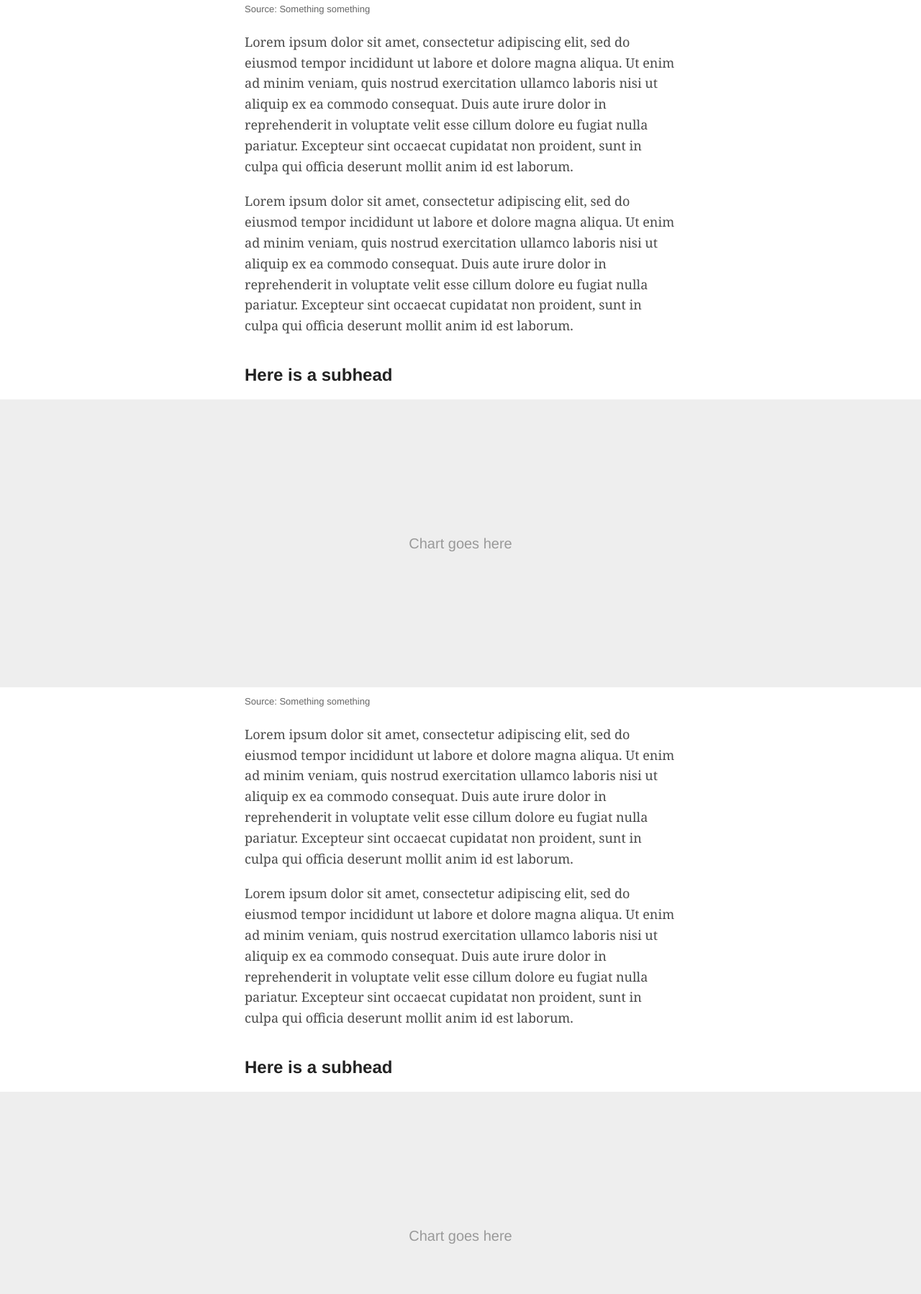
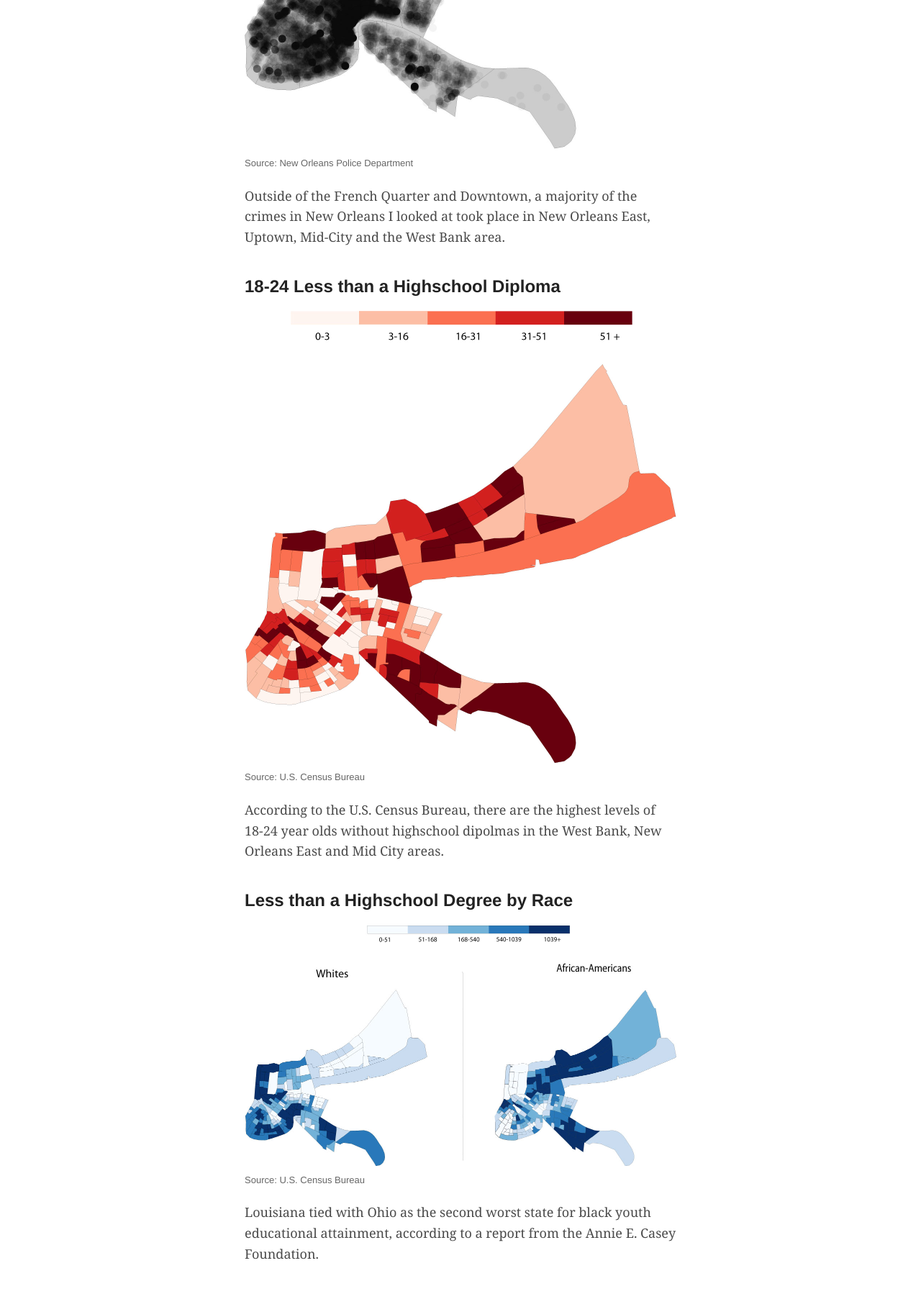
Before and after one commit to etk19/georgetown-dataviz-final-project, a plain HTML site: page index.html in a window 1280 px wide. Shown: the part 1002-2800 px from the top of the page at 72% size. Drawn offline with Linux system fonts and the light colour scheme.

Commit message:
makingchanges

```diff
--- a/base.css
+++ b/base.css
@@ -65,3 +65,11 @@ h2.subhead {
   font-size: 20px;
   font-family: Helvetica, Arial, Sans-Serif;
 }
+
+.chart img {
+  display: block;
+  margin-left: auto;
+  margin-right: auto;
+  max-width: 600px;
+  height: auto;
+}
--- a/index.html
+++ b/index.html
@@ -12,41 +12,52 @@
 
   <body>
     <header>
-      <h1 class="headline">The headline of your project goes here and here</h1>
-      <p class="subhead">Here, you should put a short subhead for your project</p>
+      <h1 class="headline">Child Poverty, Education and Crime in New Orleans.</h1>
+      <p class="subhead">How child poverty and education impact crime in the Crescent City.</p>
     </header>
     <section class="story-body">
 
-      <p class="byline"><strong>By Random Human</strong> | <em>Dec. 11, 2018</em></p>
+      <p class="byline"><strong>By Elizabeth Thomas</strong> | <em>Dec. 11, 2018</em></p>
 
-      <p>Lorem ipsum dolor sit amet, consectetur adipiscing elit, sed do eiusmod tempor incididunt ut labore et dolore magna aliqua. Ut enim ad minim veniam, quis nostrud exercitation ullamco laboris nisi ut aliquip ex ea commodo consequat. Duis aute irure dolor in reprehenderit in voluptate velit esse cillum dolore eu fugiat nulla pariatur. Excepteur sint occaecat cupidatat non proident, sunt in culpa qui officia deserunt mollit anim id est laborum.<p>
+      <p>In 2017, New Orleans, LA was ranked the fourth deadliest city in the United States. Children that grow up in poverty are more likely to face health problems, a higher risk of teen pregnancy, poorer access to a good education, more family life disruptions and a greater propensity to crime according to US Surgeon General’s Study on Youth Violence I decided to take a look at whether the education and poverty levels of children in New Orleans from 2012-2016 affected local crimes such as homicide, rape, burglary, battery and theft.<p>
 
-      <h2 class="subhead">Here is a subhead</h2>
+      <h2 class="subhead">Crime in New Orleans</h2>
 
-      <div id="chart-1" class="chart placeholder"></div>
-      <p class="credit">Source: Something something</p>
+      <div id="chart-1" class="chart">
+        <img src="images/nolacrime.jpg" />
+      </div>
+      <p class="credit">Source: New Orleans Police Department</p>
 
-      <p>Lorem ipsum dolor sit amet, consectetur adipiscing elit, sed do eiusmod tempor incididunt ut labore et dolore magna aliqua. Ut enim ad minim veniam, quis nostrud exercitation ullamco laboris nisi ut aliquip ex ea commodo consequat. Duis aute irure dolor in reprehenderit in voluptate velit esse cillum dolore eu fugiat nulla pariatur. Excepteur sint occaecat cupidatat non proident, sunt in culpa qui officia deserunt mollit anim id est laborum.<p>
+      <p>Outside of the French Quarter and Downtown, a majority of the crimes in New Orleans I looked at took place in New Orleans East, Uptown, Mid-City and the West Bank area. <p>
 
-      <p>Lorem ipsum dolor sit amet, consectetur adipiscing elit, sed do eiusmod tempor incididunt ut labore et dolore magna aliqua. Ut enim ad minim veniam, quis nostrud exercitation ullamco laboris nisi ut aliquip ex ea commodo consequat. Duis aute irure dolor in reprehenderit in voluptate velit esse cillum dolore eu fugiat nulla pariatur. Excepteur sint occaecat cupidatat non proident, sunt in culpa qui officia deserunt mollit anim id est laborum.<p>
+      <h2 class="subhead">18-24 Less than a Highschool Diploma</h2>
 
-      <h2 class="subhead">Here is a subhead</h2>
+      <div id="chart-2" class="chart">
+        <img src="images/18-24-less-than-highschool-diploma.jpg"/>
+      </div>
+      <p class="credit">Source: U.S. Census Bureau</p>
 
-      <div id="chart-2" class="chart placeholder"></div>
-      <p class="credit">Source: Something something</p>
+      <p>According to the U.S. Census Bureau, there are the highest levels of 18-24 year olds without highschool dipolmas in the West Bank, New Orleans East and Mid City areas.<p>
 
-      <p>Lorem ipsum dolor sit amet, consectetur adipiscing elit, sed do eiusmod tempor incididunt ut labore et dolore magna aliqua. Ut enim ad minim veniam, quis nostrud exercitation ullamco laboris nisi ut aliquip ex ea commodo consequat. Duis aute irure dolor in reprehenderit in voluptate velit esse cillum dolore eu fugiat nulla pariatur. Excepteur sint occaecat cupidatat non proident, sunt in culpa qui officia deserunt mollit anim id est laborum.<p>
+      <h2 class="subhead">Less than a Highschool Degree by Race</h2>
 
-      <p>Lorem ipsum dolor sit amet, consectetur adipiscing elit, sed do eiusmod tempor incididunt ut labore et dolore magna aliqua. Ut enim ad minim veniam, quis nostrud exercitation ullamco laboris nisi ut aliquip ex ea commodo consequat. Duis aute irure dolor in reprehenderit in voluptate velit esse cillum dolore eu fugiat nulla pariatur. Excepteur sint occaecat cupidatat non proident, sunt in culpa qui officia deserunt mollit anim id est laborum.<p>
+      <div id="chart-3" class="chart">
+        <img src="images/highschool-degree-or-higher.jpg"
+        />
+      </div>
+      <p class="credit">Source: U.S. Census Bureau</p>
 
-      <h2 class="subhead">Here is a subhead</h2>
+      <p>Louisiana tied with Ohio as the second worst state for black youth educational attainment, according to a report from the Annie E. Casey Foundation.<p>
 
-      <div id="chart-3" class="chart placeholder"></div>
-      <p class="credit">Source: Something something</p>
+    <h2 class="subhead">Children Living in Poverty</h2>
 
-      <p>Lorem ipsum dolor sit amet, consectetur adipiscing elit, sed do eiusmod tempor incididunt ut labore et dolore magna aliqua. Ut enim ad minim veniam, quis nostrud exercitation ullamco laboris nisi ut aliquip ex ea commodo consequat. Duis aute irure dolor in reprehenderit in voluptate velit esse cillum dolore eu fugiat nulla pariatur. Excepteur sint occaecat cupidatat non proident, sunt in culpa qui officia deserunt mollit anim id est laborum.<p>
+      <div id="chart-4" class="chart">
+        <img src="images/poverty_kids_pdf.jpg"
+        />
+      </div>
+      <p class="credit">Source: U.S. Census Bureau</p>
 
-      <p>Lorem ipsum dolor sit amet, consectetur adipiscing elit, sed do eiusmod tempor incididunt ut labore et dolore magna aliqua. Ut enim ad minim veniam, quis nostrud exercitation ullamco laboris nisi ut aliquip ex ea commodo consequat. Duis aute irure dolor in reprehenderit in voluptate velit esse cillum dolore eu fugiat nulla pariatur. Excepteur sint occaecat cupidatat non proident, sunt in culpa qui officia deserunt mollit anim id est laborum.<p>
+      <p>The problem of child poverty is especially severe in New Orleans, where 39 percent of children below the age of 18 lived in poverty from 2012-2016. That was nearly 10 points higher than the rest of Louisiana. The child-poverty rate is even worse compared to the national leve. The national child-poverty rate was at a post-recession high of 18.1 in 2012 and declined to 15.6 percent in 2016.  <p>
 
     </section>
 
```
Also changed, not shown: images/18-24-less-than-highschool-diploma.jpg (added), images/highschool-degree-or-higher.jpg (added), images/nolacrime.jpg (added), images/poverty_kids_pdf.jpg (added), 1 other file.
